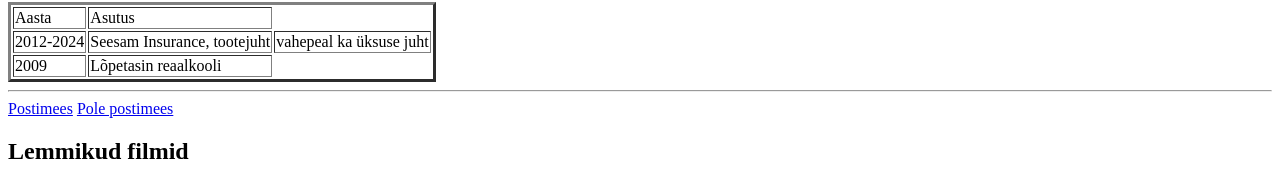
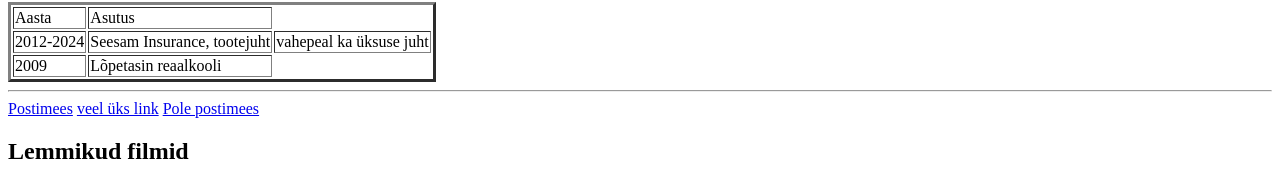
Before and after one commit to JJoks/FirstSite, a plain HTML site: page index.html in a window 1280 px wide. Shown: the part 1000-1182 px from the top of the page. Drawn offline with Linux system fonts and the light colour scheme.

Commit message:
Update index.html

```diff
--- a/index.html
+++ b/index.html
@@ -38,6 +38,7 @@
   </table>
   <hr>
   <a href="https://www.postimees.ee">Postimees</a>
+  <a href="https://www.postimees.ee">veel üks link</a>
   <a href="Roblox_vinge_uudis.html">Pole postimees</a>
   <h2>Lemmikud filmid</h2>
   <ol start=1>
```
